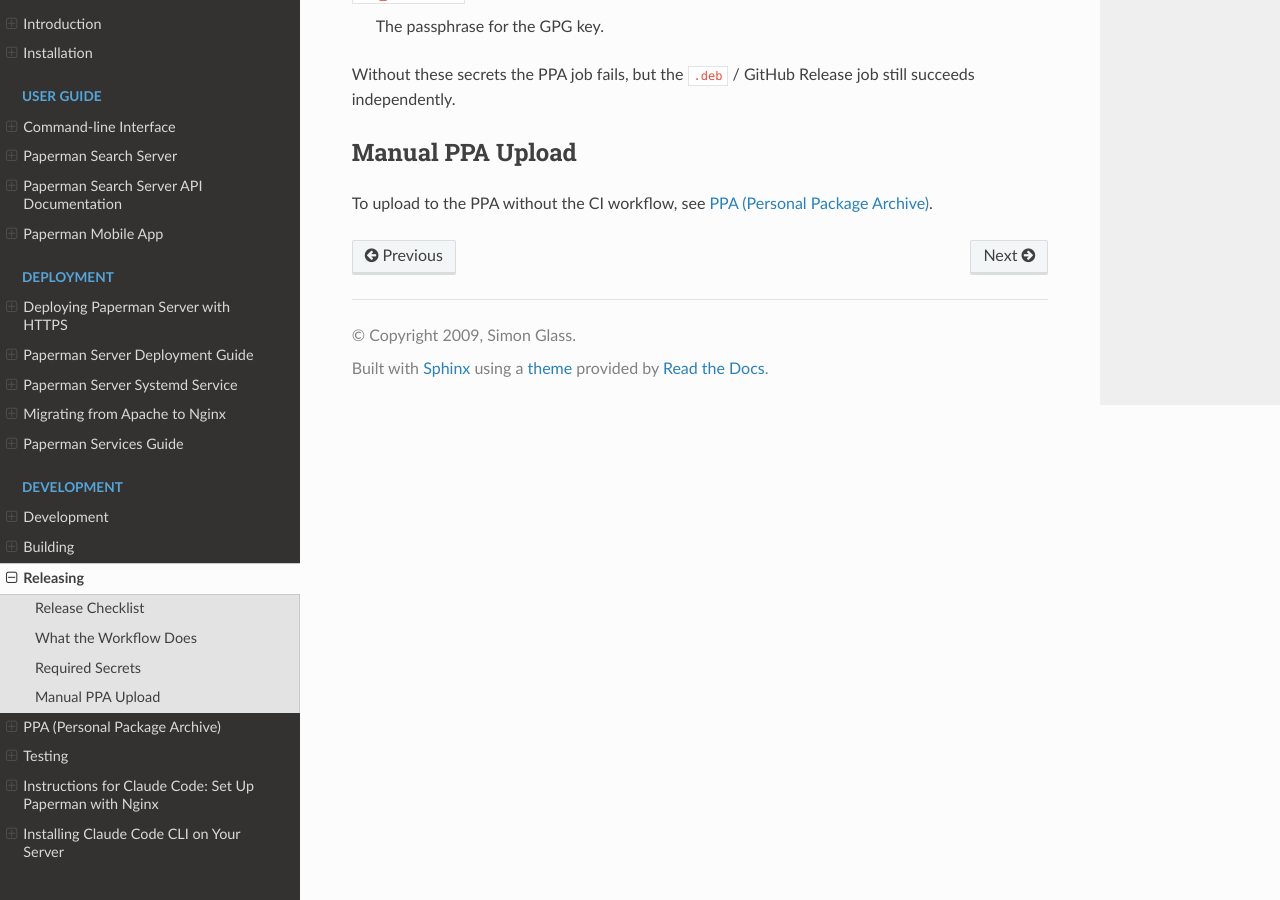
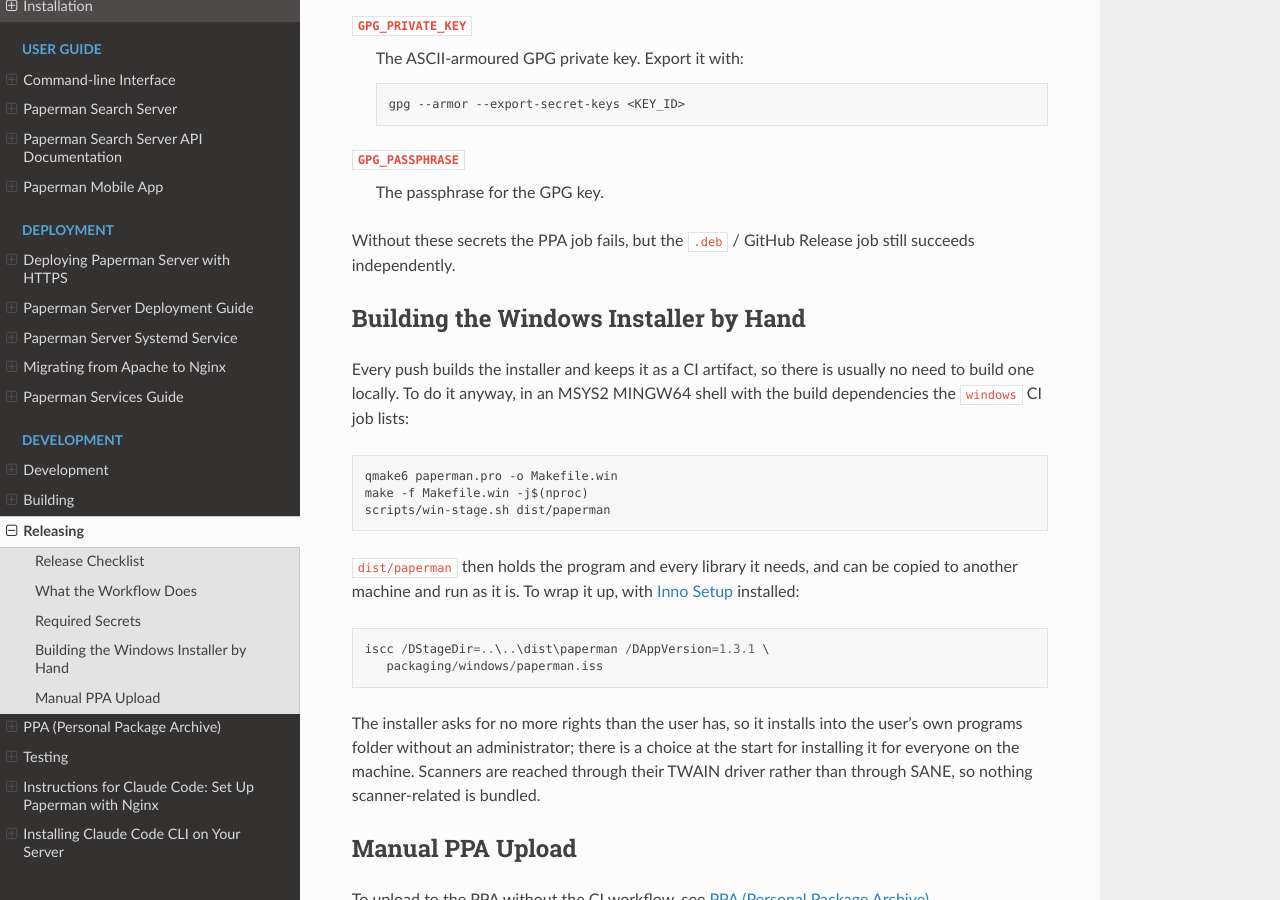
Before and after one commit to sjg20/paperman, a Sphinx documentation site: the page built from doc/releasing.rst, in a window 1280 px wide and 900 px high, scrolled down 1473 px. Built offline with Sphinx 7.4.7 and the Read the Docs theme 3.1.0, drawn with Linux system fonts in a browser that asks for light colours; some of the changed text lies outside the part shown.

Commit message:
windows: Build an installer
Windows is built and tested on every push, but what comes out is an
executable in a build tree which will not run anywhere else: the Qt
libraries, the toolchain's runtime and everything paperman links
against are all somewhere on the machine which built it.

Add the two pieces which turn that into something to hand to someone.
scripts/win-stage.sh gathers the program together with what it needs:
windeployqt brings in Qt's libraries, plugins and runtime, and the
rest are found by following what each binary asks for and copying in
whatever the toolchain has, since a library from outside the toolchain
is part of Windows and is already there.
packaging/windows/paperman.iss wraps that up with Inno Setup, with a
shortcut, an entry for .max files and an uninstaller.  It asks for no
more rights than the user has, so it installs without an
administrator, with a choice at the start for installing it for
everyone on the machine.

CI builds the installer and keeps it as an artifact, so a change which
breaks it is caught rather than found at the next release, and the
release workflow builds one and adds it to the release.  The app is
built again without the test configuration for this, since the tests
are built with a console attached and what is shipped should not be.

Scanners are reached through their TWAIN driver on Windows rather than
through SANE, so nothing scanner-related is bundled.

Co-developed-by: Claude Opus 5 (1M context) <noreply@anthropic.com>
Claude-Session: https://claude.ai/code/session_01BxfLL7T8McSpFMMxYekitE

```diff
--- a/doc/releasing.rst
+++ b/doc/releasing.rst
@@ -2,9 +2,10 @@ Releasing
 =========
 
 Paperman uses a GitHub Actions workflow to automate releases.  Pushing a
-version tag triggers two parallel jobs: one builds a ``.deb`` package and
-publishes a GitHub Release, the other signs and uploads source packages to
-the Launchpad PPA.
+version tag triggers three jobs: one builds a ``.deb`` package and
+publishes a GitHub Release, one builds the Windows installer and adds it
+to that release, and one signs and uploads source packages to the
+Launchpad PPA.
 
 Release Checklist
 -----------------
@@ -47,6 +48,13 @@ What the Workflow Does
    builds a binary ``.deb`` with ``dpkg-buildpackage``, then creates a GitHub
    Release with the ``.deb`` attached.
 
+**windows-installer** — Build the Windows installer
+   Builds the app in an MSYS2 MinGW64 shell, runs ``scripts/win-stage.sh``
+   to gather it together with the libraries it needs, builds
+   ``packaging/windows/paperman.iss`` with Inno Setup and adds the
+   resulting ``paperman-setup-VERSION.exe`` to the release.  It waits for
+   **build-deb**, which is what creates the release to add it to.
+
 **ppa-upload** — Sign and upload to Launchpad PPA
    Imports the GPG signing key from repository secrets, configures
    ``gpg-agent`` for non-interactive signing and sets up ``dput``, then runs
@@ -72,6 +80,30 @@ The PPA job needs two secrets configured in the GitHub repository settings
 Without these secrets the PPA job fails, but the ``.deb`` / GitHub Release
 job still succeeds independently.
 
+Building the Windows Installer by Hand
+--------------------------------------
+
+Every push builds the installer and keeps it as a CI artifact, so there is
+usually no need to build one locally.  To do it anyway, in an MSYS2
+MINGW64 shell with the build dependencies the ``windows`` CI job lists::
+
+   qmake6 paperman.pro -o Makefile.win
+   make -f Makefile.win -j$(nproc)
+   scripts/win-stage.sh dist/paperman
+
+``dist/paperman`` then holds the program and every library it needs, and
+can be copied to another machine and run as it is.  To wrap it up, with
+`Inno Setup <https://jrsoftware.org/isinfo.php>`_ installed::
+
+   iscc /DStageDir=..\..\dist\paperman /DAppVersion=1.3.1 \
+      packaging/windows/paperman.iss
+
+The installer asks for no more rights than the user has, so it installs
+into the user's own programs folder without an administrator; there is a
+choice at the start for installing it for everyone on the machine.
+Scanners are reached through their TWAIN driver rather than through SANE,
+so nothing scanner-related is bundled.
+
 Manual PPA Upload
 -----------------
 
```
Also changed, not shown: 4 other files.
